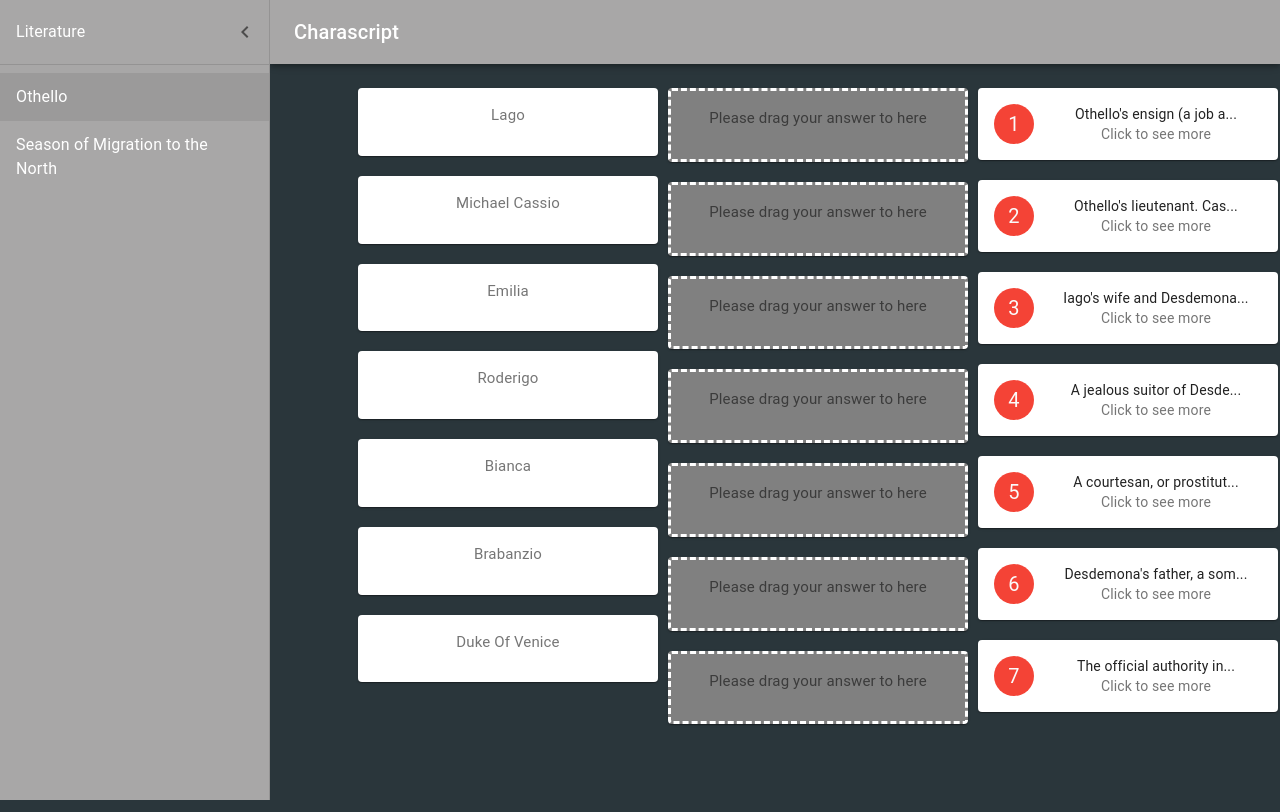
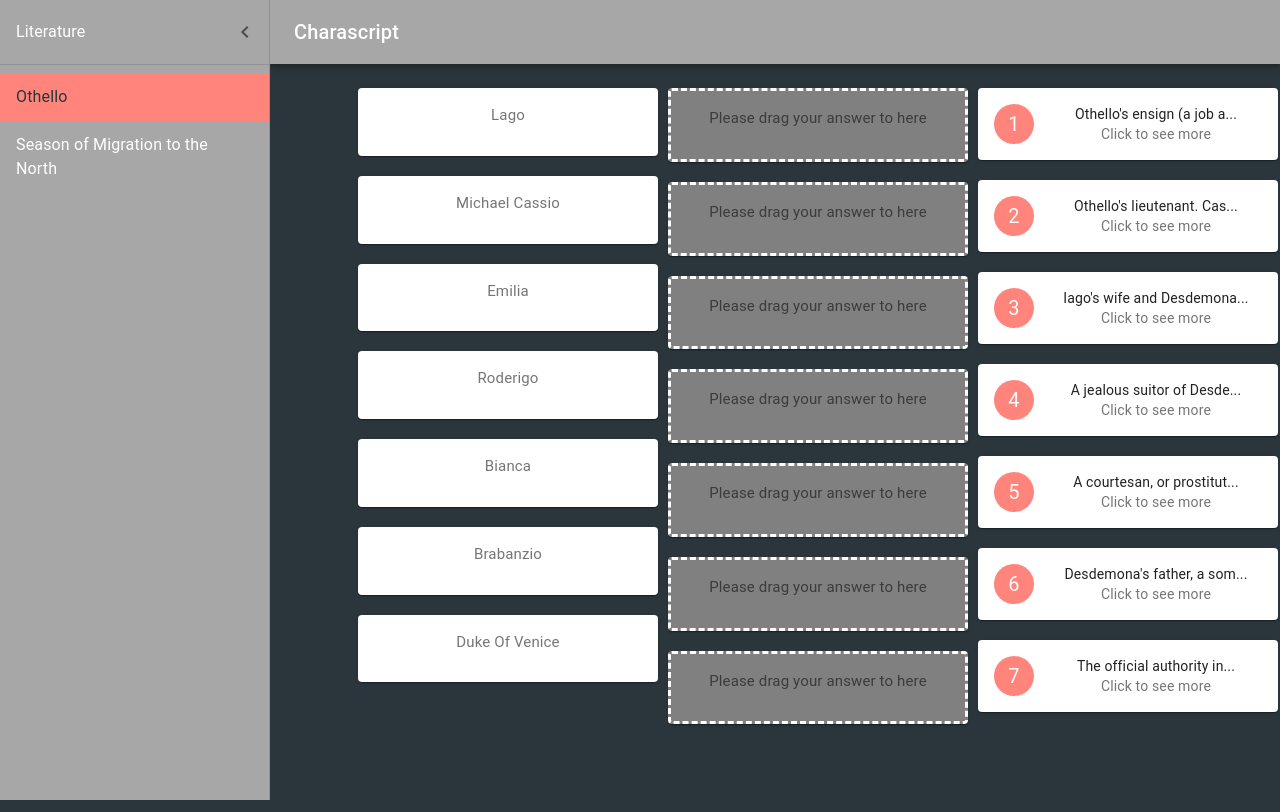
Before and after one commit to upluke/Charascript, a React (Create React App) app: page / in a window 1280 px wide. Both pictures are taken after a click on the button "open drawer". Built offline with nearby package versions, Linux system fonts and the light colour scheme.

Commit message:
changedSelectedColor & adjustedHeightOfMainpage

```diff
--- a/src/components/Introduction.js
+++ b/src/components/Introduction.js
@@ -7,7 +7,7 @@ const useStyles = makeStyles({
   root: {
     margin: '3rem',
     maxWidth: 800,
-    height: `calc(100vh - 176px)`,
+    // height: `calc(100vh - 176px)`,
   },
   title: {
     fontSize: 15,
--- a/src/components/LeftNav.js
+++ b/src/components/LeftNav.js
@@ -31,7 +31,14 @@ const useStyles = makeStyles((theme) => ({
     ...theme.mixins.toolbar,
     justifyContent: 'flex-end',
   },
+  selected: {
+    backgroundColor: "#FF847C !important", // "!important" is used to overide styles
+    color: "#2A363B",
+    fontWeight:600
+  }
 }))
+
+
 
 const LeftNav = ({
   open,
@@ -70,6 +77,8 @@ const LeftNav = ({
           const text = collection.collectionName
           return (
             <ListItem
+
+              classes={{ selected: classes.selected }} //overide styles w/ "!important"
               button
               key={text}
               selected={index === selectedListItem}
--- a/src/components/MainPage.js
+++ b/src/components/MainPage.js
@@ -17,6 +17,8 @@ const useStyles = makeStyles((theme) => ({
     display: 'flex',
     background: '#2A363B',
     color: '#fff',
+    minHeight:'100vh',
+    maxHeight:"auto",
   },
   content: {
     padding: theme.spacing(5),
--- a/src/components/ProfileBox.js
+++ b/src/components/ProfileBox.js
@@ -31,7 +31,7 @@ const useStyles = makeStyles((theme) => ({
   },
 
   avatar: {
-    backgroundColor: red[500],
+    backgroundColor: "#FF847C",
   },
 }))
 
```
Also changed, not shown: src/components/CollectionBox.js (line endings or trailing spaces).
